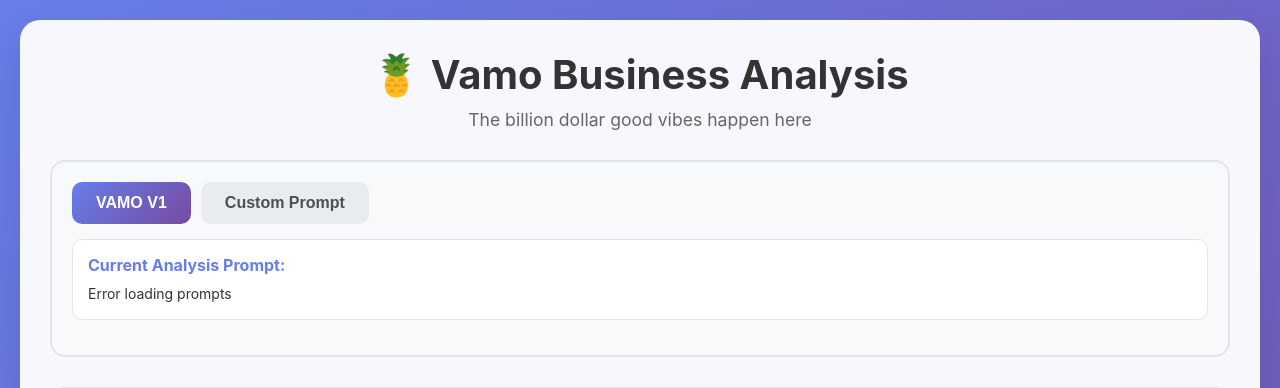
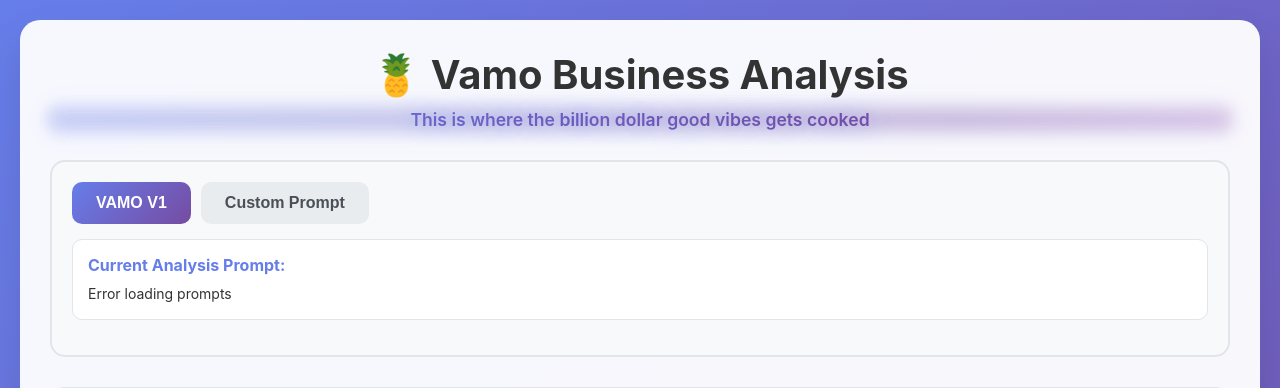
Before and after one commit to charliesheep7/prompt-fap, a Python web app: template templates/index.html in a window 1280 px wide. Shown: the top 388 px of the page. Run offline with Jinja, Linux system fonts and the light colour scheme; the template is opened without the code that fills it, so the values that code supplies are empty.

Commit message:
Add fancy gradient effects to tagline and update text to 'billion dollar good vibes gets cooked'

```diff
--- a/templates/index.html
+++ b/templates/index.html
@@ -52,6 +52,44 @@
         .header p {
             color: #666;
             font-size: 1.1rem;
+        }
+
+        .fancy-tagline {
+            background: linear-gradient(45deg, #667eea, #764ba2, #f093fb, #f5576c, #4facfe, #00f2fe);
+            background-size: 400% 400%;
+            background-position: 0% 50%;
+            -webkit-background-clip: text;
+            -webkit-text-fill-color: transparent;
+            background-clip: text;
+            font-weight: 600;
+            text-shadow: 0 0 30px rgba(102, 126, 234, 0.3);
+            filter: drop-shadow(0 0 10px rgba(102, 126, 234, 0.2));
+            position: relative;
+        }
+
+        .fancy-tagline::before {
+            content: '';
+            position: absolute;
+            top: -2px;
+            left: -2px;
+            right: -2px;
+            bottom: -2px;
+            background: linear-gradient(45deg, #667eea, #764ba2, #f093fb, #f5576c, #4facfe, #00f2fe);
+            background-size: 400% 400%;
+            background-position: 0% 50%;
+            border-radius: 8px;
+            z-index: -1;
+            opacity: 0.3;
+            filter: blur(8px);
+        }
+
+        @keyframes gradientShift {
+            0%, 100% {
+                background-position: 0% 50%;
+            }
+            50% {
+                background-position: 100% 50%;
+            }
         }
 
         .prompt-section {
@@ -400,7 +438,7 @@
     <div class="container">
         <div class="header">
             <h1>🍍 Vamo Business Analysis</h1>
-            <p>The billion dollar good vibes happen here</p>
+            <p class="fancy-tagline">This is where the billion dollar good vibes gets cooked</p>
         </div>
 
         <div class="prompt-section">
```
